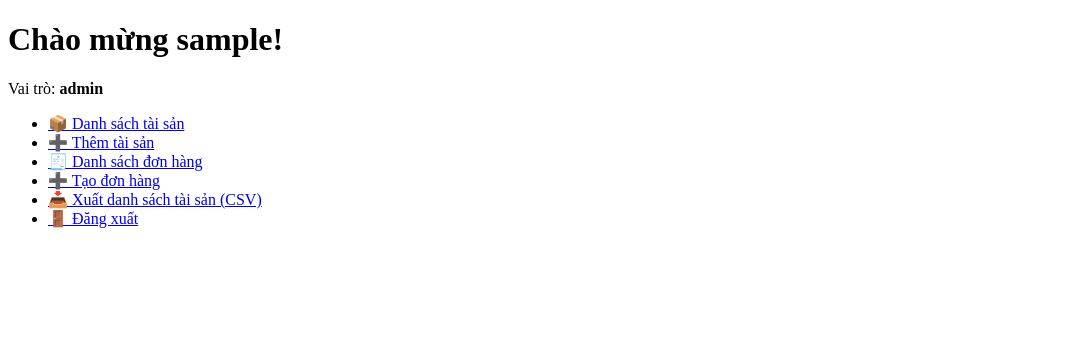
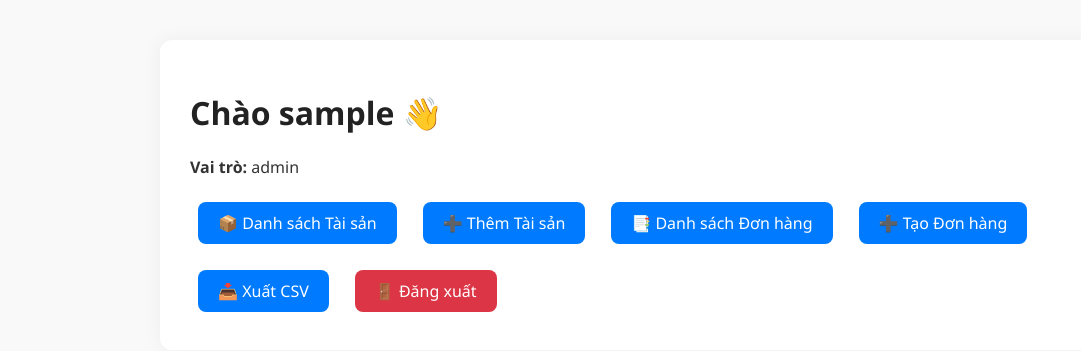
Before and after one commit to LeHungBOS/quanlytaisansukien, a FastAPI app: page / in a window 1280 px wide. Shown: the top 351 px of the page, without its empty margins (0-1081 px from the left). Run offline with FastAPI, Linux system fonts and the light colour scheme; the visitor is signed in with stand-in values (Sample User, id 1).

Commit message:
Update index.html

```diff
--- a/templates/index.html
+++ b/templates/index.html
@@ -1,29 +1,75 @@
-<!-- templates/index.html -->
 <!DOCTYPE html>
 <html lang="vi">
 <head>
     <meta charset="UTF-8">
-    <title>Trang chính - Quản lý Tài sản & Đơn hàng</title>
+    <title>Quản lý Tài sản & Đơn hàng</title>
+    <style>
+        body {
+            font-family: "Segoe UI", sans-serif;
+            margin: 40px;
+            background-color: #f9f9f9;
+            color: #333;
+        }
+        h1 {
+            color: #222;
+        }
+        .container {
+            max-width: 900px;
+            margin: auto;
+            background: white;
+            border-radius: 12px;
+            padding: 30px;
+            box-shadow: 0 0 20px rgba(0,0,0,0.05);
+        }
+        .btn {
+            display: inline-block;
+            margin: 8px;
+            padding: 10px 20px;
+            border-radius: 8px;
+            background-color: #007bff;
+            color: white;
+            text-decoration: none;
+            transition: 0.3s;
+        }
+        .btn:hover {
+            background-color: #0056b3;
+        }
+        .btn.logout {
+            background-color: #dc3545;
+        }
+        .btn.logout:hover {
+            background-color: #a71d2a;
+        }
+        .grid {
+            display: flex;
+            flex-wrap: wrap;
+            gap: 10px;
+        }
+    </style>
 </head>
 <body>
-    <h1>Chào mừng {{ request.session.get('username', 'Khách') }}!</h1>
+<div class="container">
+    <h1>Chào {{ request.session.get('username', 'Khách') }} 👋</h1>
 
     {% if request.session.get('user_id') %}
-        <p>Vai trò: <strong>{{ request.session.get('role') }}</strong></p>
-        <ul>
-            <li><a href="/assets">📦 Danh sách tài sản</a></li>
+        <p><strong>Vai trò:</strong> {{ request.session.get('role') }}</p>
+
+        <div class="grid">
+            <a href="/assets" class="btn">📦 Danh sách Tài sản</a>
             {% if request.session.get('role') == 'admin' %}
-                <li><a href="/assets/add">➕ Thêm tài sản</a></li>
+                <a href="/assets/add" class="btn">➕ Thêm Tài sản</a>
             {% endif %}
-            <li><a href="/orders">🧾 Danh sách đơn hàng</a></li>
+            <a href="/orders" class="btn">📑 Danh sách Đơn hàng</a>
             {% if request.session.get('role') == 'admin' %}
-                <li><a href="/orders/add">➕ Tạo đơn hàng</a></li>
+                <a href="/orders/add" class="btn">➕ Tạo Đơn hàng</a>
             {% endif %}
-            <li><a href="/assets/export">📥 Xuất danh sách tài sản (CSV)</a></li>
-            <li><a href="/logout">🚪 Đăng xuất</a></li>
-        </ul>
+            <a href="/assets/export" class="btn">📥 Xuất CSV</a>
+            <a href="/logout" class="btn logout">🚪 Đăng xuất</a>
+        </div>
+
     {% else %}
-        <p><a href="/login">🔐 Đăng nhập</a></p>
+        <p><a href="/login" class="btn">🔐 Đăng nhập</a></p>
     {% endif %}
+</div>
 </body>
 </html>
```
